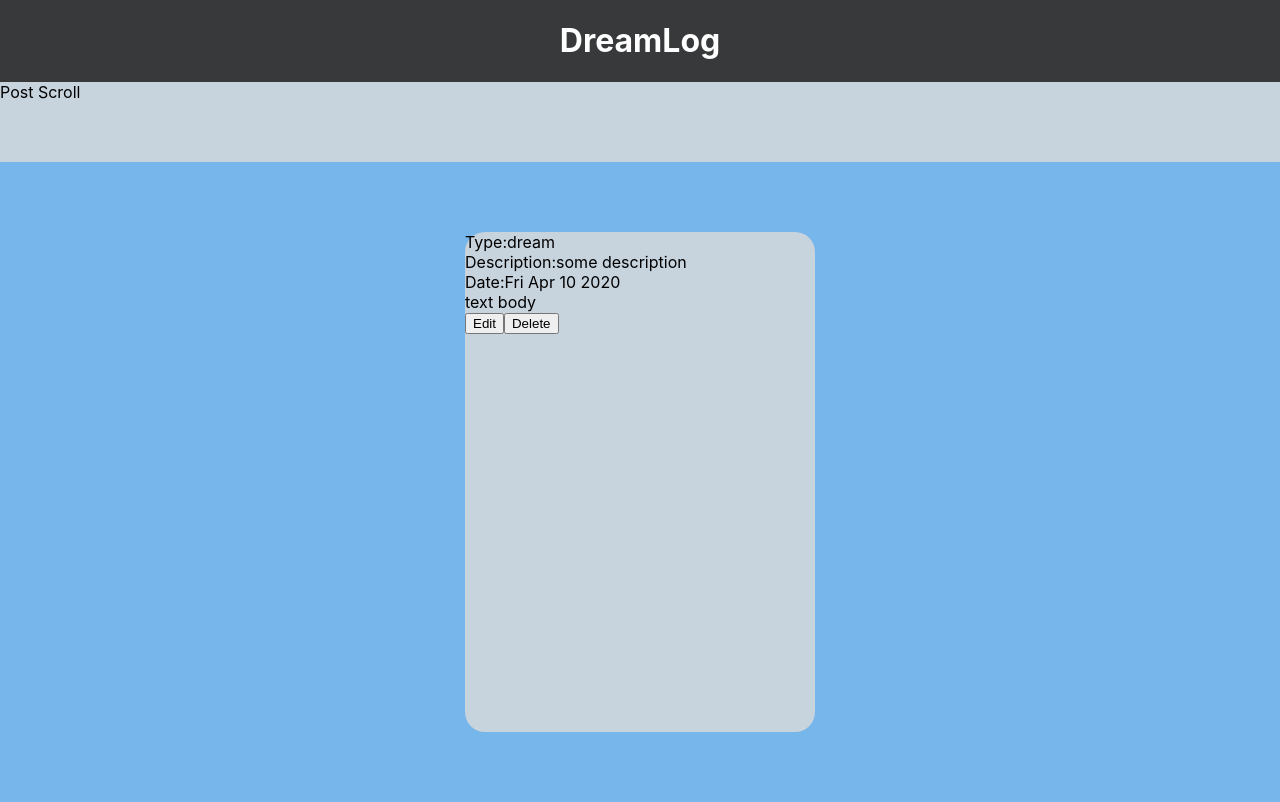
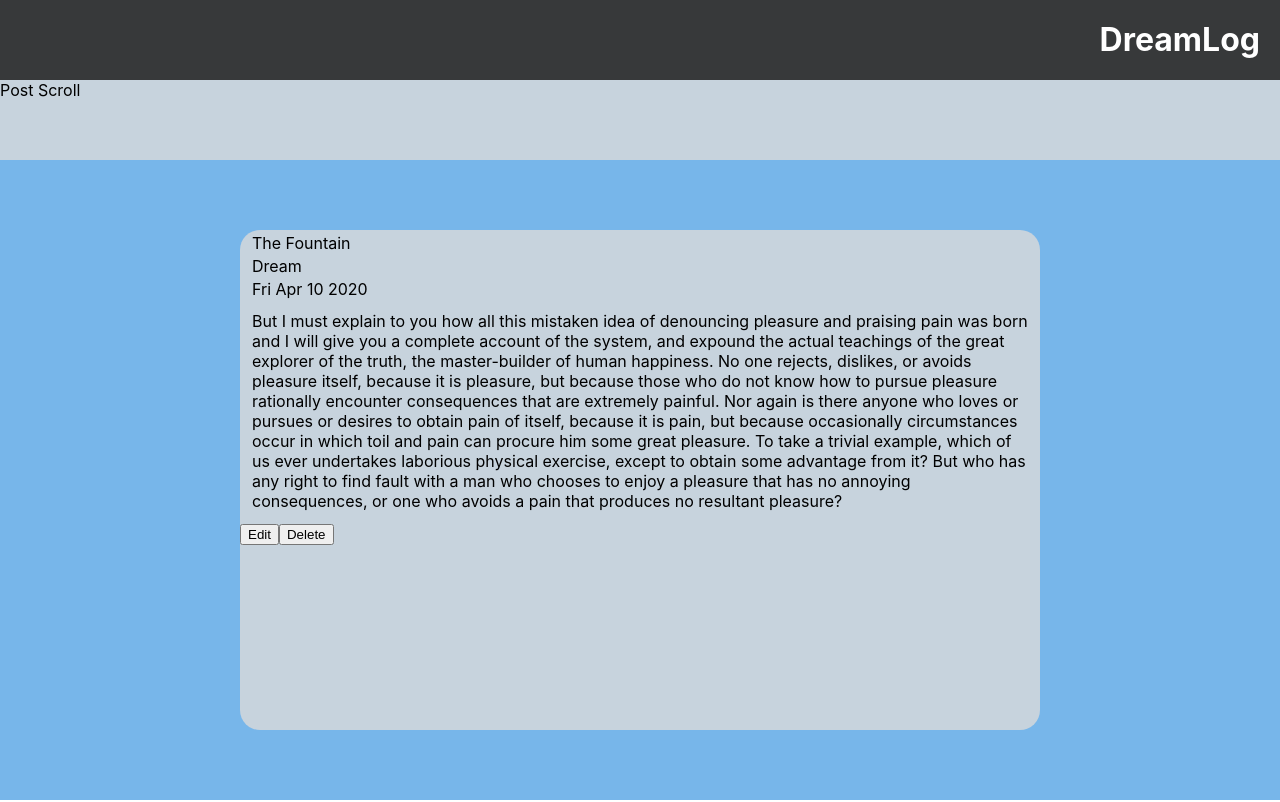
Before and after one commit to danny-byrne/DreamLog-Client, a React (Create React App) app: page / in a window 1280 px wide. Built offline with nearby package versions, Linux system fonts and the light colour scheme.

Commit message:
Bug: props method fires on EditNew component load

```diff
--- a/src/App.scss
+++ b/src/App.scss
@@ -7,7 +7,13 @@
 $darkBlue: #2a3a59;
 
 .App {
-  text-align: center;
+  // text-align: center;
+}
+
+h1 {
+  float: right;
+  margin: 20px;
+  margin-bottom: 5px;
 }
 
 .App-logo {
@@ -18,9 +24,9 @@
 .App-header {
   background-color: $onyx;
   min-height: 10vh;
-  display: flex;
+  // display: flex;
   /* flex-direction: column; */
-  align-items: center;
+  // align-items: center;
   justify-content: center;
   /* font-size: calc(10px + 2vmin); */
   color: white;
@@ -54,7 +60,7 @@
 .Post {
   margin: auto;
   height: 500px;
-  width: 350px;
+  width: 800px;
   background-color: $beauBlue;
   border-radius: 20px;
 }
--- a/src/components/EditNew.js
+++ b/src/components/EditNew.js
@@ -1,9 +1,9 @@
 import React from "react";
-import classes from "./Input.module.css";
+import classes from "./Input.module.scss";
 import DatePicker from "react-datepicker";
 
 export default function EditNew(props) {
-  console.log("");
+  console.log("in EditNew props.post is", props.post);
   const { createPost, updatePost, deletePost } = props.htmlHandlers;
   const { newDescription, newType, newEvent, newDate, newId } = props.post;
   const {
@@ -13,9 +13,9 @@
     setNewDate,
   } = props.stateHandlers;
 
-  //pull in and destructure stateHandlers
-  //if new pass createPost to onSubmit
-  //if edit updatePost
+  // pull in and destructure stateHandlers
+  // if new pass createPost to onSubmit
+  // if edit updatePost
   let curCreateMethod = (view) => {
     switch (view) {
       case "edit":
@@ -30,24 +30,30 @@
   return (
     <>
       <form
-        onSubmit={curCreateMethod(props.view)({
-          newEvent,
-          newType,
-          newDescription,
-          newDate,
-          newId,
-        })}
+        onSubmit={
+          () => console.log("submitting")
+          //   curCreateMethod(props.view)({
+          //   newEvent,
+          //   newType,
+          //   newDescription,
+          //   newDate,
+          //   newId,
+          // })
+        }
       >
-        <label>Event</label>
+        <header className={classes.header}>
+          <div className={classes.subHeader}>
+            <label>Description</label>
             <input
               type="text"
               required
               className={classes.input}
-          name="event"
-          value={newEvent}
-          onChange={(e) => setNewEvent(e.target.value)}
+              name="description"
+              value={newDescription}
+              onChange={(e) => setNewDescription(e.target.value)}
             />
-
+          </div>
+          <div className={classes.subHeader}>
             <label>Type</label>
             <input
               type="text"
@@ -57,25 +63,30 @@
               value={newType}
               onChange={(e) => setNewType(e.target.value)}
             />
-
-        <label>Description</label>
-        <input
-          type="text"
-          required
-          className={classes.input}
-          name="description"
-          value={newDescription}
-          onChange={(e) => setNewDescription(e.target.value)}
-        />
-
+          </div>
+          <div className={classes.subHeader}>
             <label>Date </label>
             <DatePicker
               className={classes.input}
               selected={Date.parse(newDate)}
               required
               name="date"
-          onChange={(e) => setNewDate()}
+              onChange={(e) => setNewDate(e)}
             />
+          </div>
+        </header>
+
+        <label>Event</label>
+        <article>
+          <input
+            type="text"
+            required
+            className={classes.input}
+            name="event"
+            value={newEvent}
+            onChange={(e) => setNewEvent(e.target.value)}
+          />
+        </article>
 
         <input type="submit" value="Save Event" className={classes.button} />
       </form>
--- a/src/components/Input.module.css
+++ /dev/null
@@ -1,22 +0,0 @@
-.input {
-  display: inline-block;
-  background-color: white;
-  color: blue;
-  border-radius: 10px;
-  margin: 0 auto;
-
-}
-
-.button {
-  background-color: green;
-  align-content: center;
-}
-
-.container {
-  background-color: grey;
-  color: white;
-  display: flex;
-  flex-direction: column;
-  align-items: center;
-
-}
--- /dev/null
+++ b/src/components/Input.module.scss
@@ -0,0 +1,37 @@
+$sideMargin: 12px;
+
+.input {
+  display: inline-block;
+  // background-color: white;
+  color: blue;
+  /* border-radius: 10px; */
+  margin: 0 auto;
+}
+
+.button {
+  // background-color: green;
+  align-content: center;
+}
+
+.container {
+  background-color: grey;
+  color: white;
+  display: flex;
+  flex-direction: column;
+  align-items: center;
+}
+
+.header {
+  display: block;
+  /* background-color: blueviolet; */
+  overflow: hidden;
+}
+
+.subheader {
+  margin-left: $sideMargin;
+  margin-top: 3px;
+}
+
+article {
+  margin: $sideMargin;
+}
--- a/src/components/View.js
+++ b/src/components/View.js
@@ -1,27 +1,27 @@
 import React from "react";
+import classes from "./Input.module.scss";
 
 //pull in delete modal
 
 export default function View(props) {
   const { description, type, body, date } = props.post;
-  console.log("rendering view", props.htmlHandlers);
-  // const { deletePost, updatePost } = props.htmlHandlers;
+  // console.log("rendering view", props.htmlHandlers);
+  let subHeaders = [description, type, date.toString().substring(0, 15)].map(
+    (e) => (
+      <div key={e} className={classes.subheader}>
+        {e}
+      </div>
+    )
+  );
+
   return (
-    <div className="look">
-      Type:{type}
-      <br />
-      Description:
-      {description}
-      <br />
-      Date:
-      {date.toString().substring(0, 15)}
-      <br />
-      {body}
-      <br />
+    <>
+      <header className={classes.header}>{subHeaders}</header>
+      <article>{body}</article>
       <button className="changeView" onClick={() => props.switchView("edit")}>
         Edit
       </button>
       <button onClick={props.delete}>Delete</button>
-    </div>
+    </>
   );
 }
--- a/src/containers/PostContainer.js
+++ b/src/containers/PostContainer.js
@@ -19,13 +19,13 @@
     return () => {
       // cleanup;
     };
-  }, []);
+  });
 
   const setEditState = () => {
-    console.log("setting edit state ", props.post);
+    console.log("setting edit state ");
     setNewDescription(props.post.description);
-    setNewType(props.post.newType);
-    setNewEvent(props.post.event);
+    setNewType(props.post.type);
+    setNewEvent(props.post.body);
     setNewDate(props.post.date);
   };
 
@@ -93,7 +93,7 @@
             post={inFields}
             switchView={switchView}
             stateHandlers={stateHandlers}
-            htmlHandlers={props.htmlHandlers}
+            // htmlHandlers={props.htmlHandlers}
           />
         );
       default:
--- a/src/containers/PostsContainer.js
+++ b/src/containers/PostsContainer.js
@@ -7,9 +7,11 @@
 
 const dummyPosts = [
   {
-    description: "some description",
-    type: "dream",
-    body: "text body",
+    description: "The Fountain",
+    type: "Dream",
+    body:
+      "But I must explain to you how all this mistaken idea of denouncing pleasure and praising pain was born and I will give you a complete account of the system, and expound the actual teachings of the great explorer of the truth, the master-builder of human happiness. No one rejects, dislikes, or avoids pleasure itself, because it is pleasure, but because those who do not know how to pursue pleasure rationally encounter consequences that are extremely painful. Nor again is there anyone who loves or pursues or desires to obtain pain of itself, because it is pain, but because occasionally circumstances occur in which toil and pain can procure him some great pleasure. To take a trivial example, which of us ever undertakes laborious physical exercise, except to obtain some advantage from it? But who has any right to find fault with a man who chooses to enjoy a pleasure that has no annoying consequences, or one who avoids a pain that produces no resultant pleasure?",
+
     id: 1,
     date: new Date(),
   },
```
Lines whose indentation alone changed are shown as unchanged.
